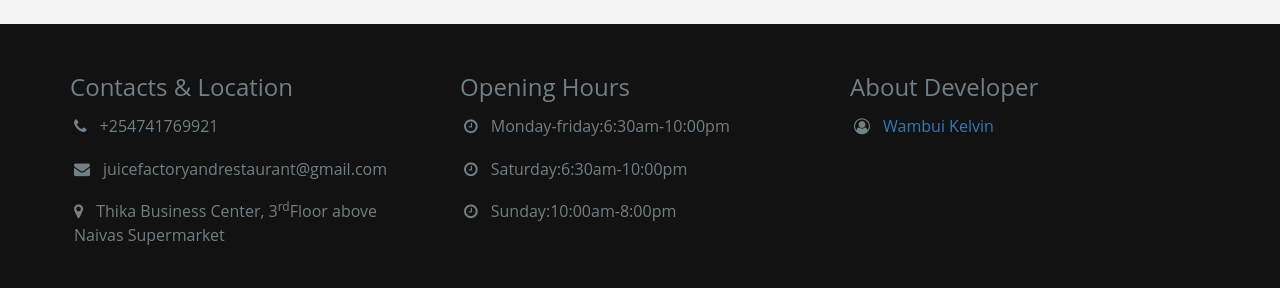
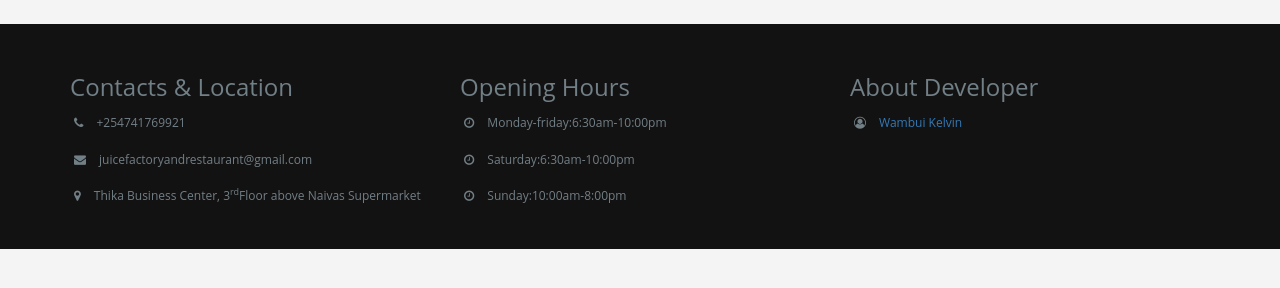
Before and after one commit to KelvinWambui/JuiceFactoryandRestaurant, a website: page index.html in a window 1280 px wide. Shown: the part 7872-8160 px from the top of the page. After the commit the page ends 8121 px from the top, so only its background shows below. Drawn offline with Linux system fonts and the light colour scheme; files whose address does not match are found by name; a web font is replaced by a local one.

Commit message:
adjustments in footer font

```diff
--- a/css/style.css
+++ b/css/style.css
@@ -786,4 +786,7 @@ color: #FFB03B;
 #menu-list .btn{
     margin:0%;
 }
+.footer p{
+    font-size: 12px;
 }
+}
```
